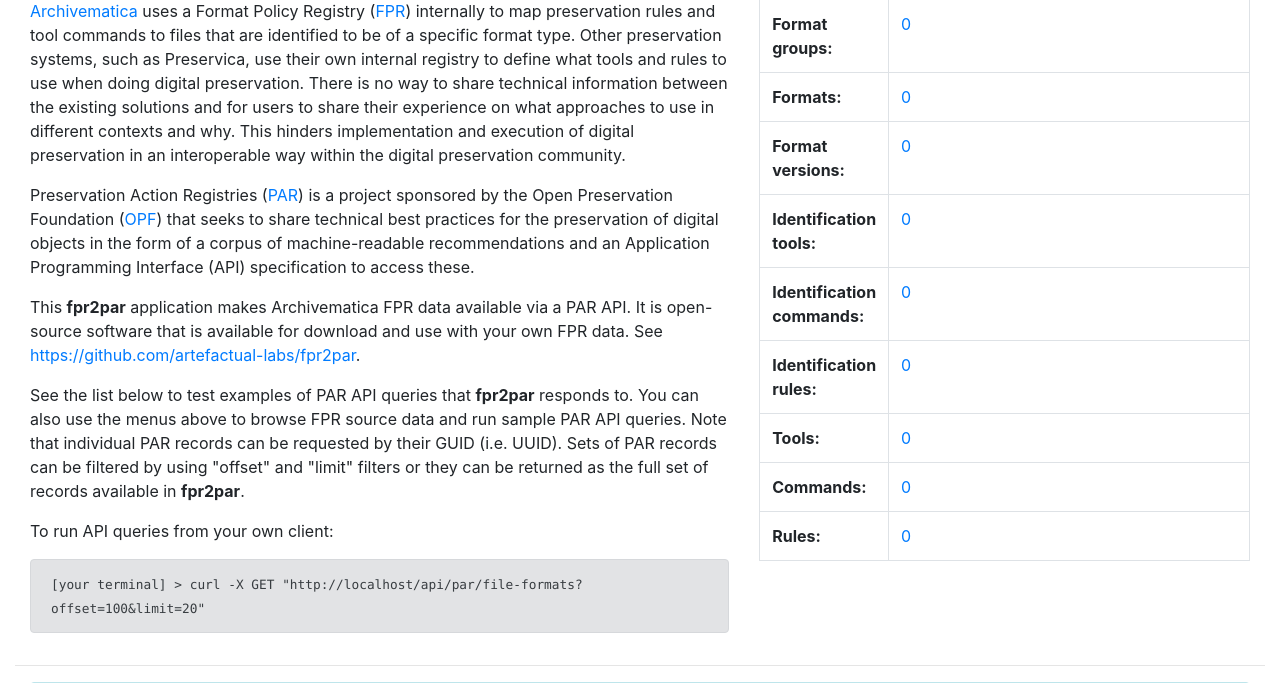
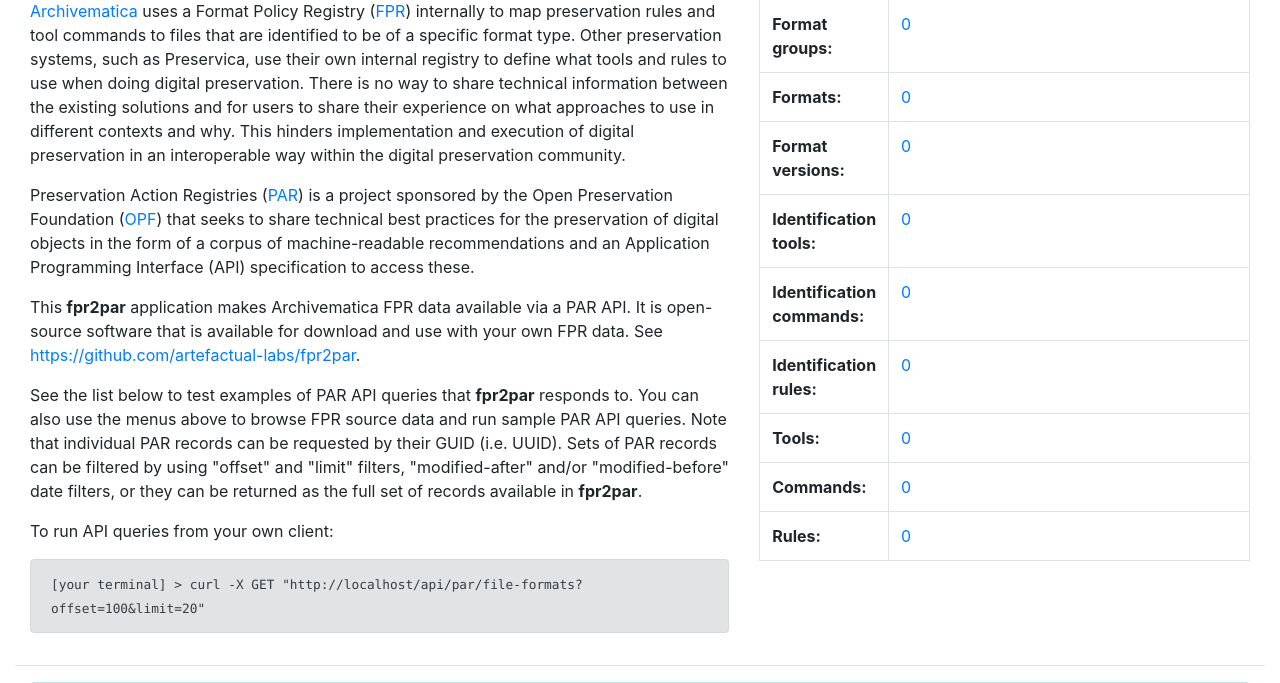
Before and after one commit to artefactual-labs/fpr2par, a Flask app: page / in a window 1280 px wide. Shown: the part 169-852 px from the top of the page. Run offline with Flask 2, Linux system fonts and the light colour scheme; data that the repository does not hold is empty; some libraries are stand-ins or nearby versions.

Commit message:
update homepage text & screencap

```diff
--- a/fpr2par/templates/index.html
+++ b/fpr2par/templates/index.html
@@ -11,7 +11,7 @@
 
       <p>This <strong>fpr2par</strong> application makes Archivematica FPR data available via a PAR API. It is open-source software that is available for download and use with your own FPR data. See <a href="https://github.com/artefactual-labs/fpr2par">https://github.com/artefactual-labs/fpr2par</a>.</p>
 
-      <p>See the list below to test examples of PAR API queries that <strong>fpr2par</strong> responds to. You can also use the menus above to browse FPR source data and run sample PAR API queries. Note that individual PAR records can be requested by their GUID (i.e. UUID). Sets of PAR records can be filtered by using "offset" and "limit" filters or they can be returned as the full set of records available in <strong>fpr2par</strong>.</p>
+      <p>See the list below to test examples of PAR API queries that <strong>fpr2par</strong> responds to. You can also use the menus above to browse FPR source data and run sample PAR API queries. Note that individual PAR records can be requested by their GUID (i.e. UUID). Sets of PAR records can be filtered by using "offset" and "limit" filters, "modified-after" and/or "modified-before" date filters, or they can be returned as the full set of records available in <strong>fpr2par</strong>.</p>
 
       <p>To run API queries from your own client:<br/>
         <div class="alert alert-secondary text-monospace"><small>[your terminal] > curl -X GET "{{ apiUrl }}/file-formats?offset=100&limit=20"</small></div>
```
